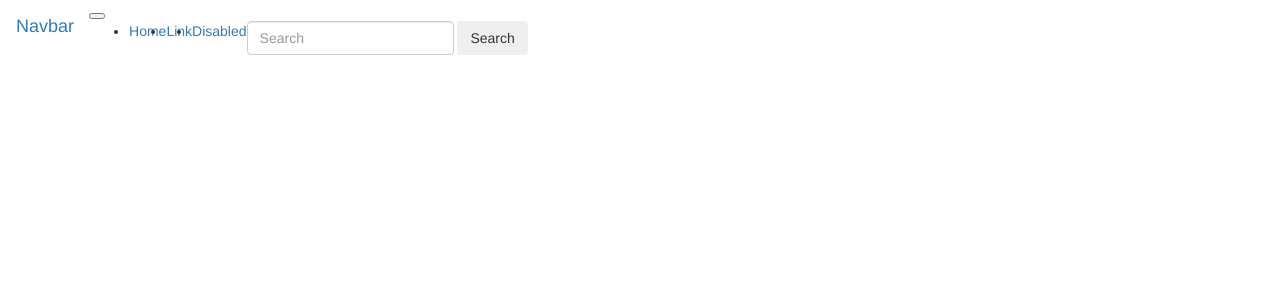
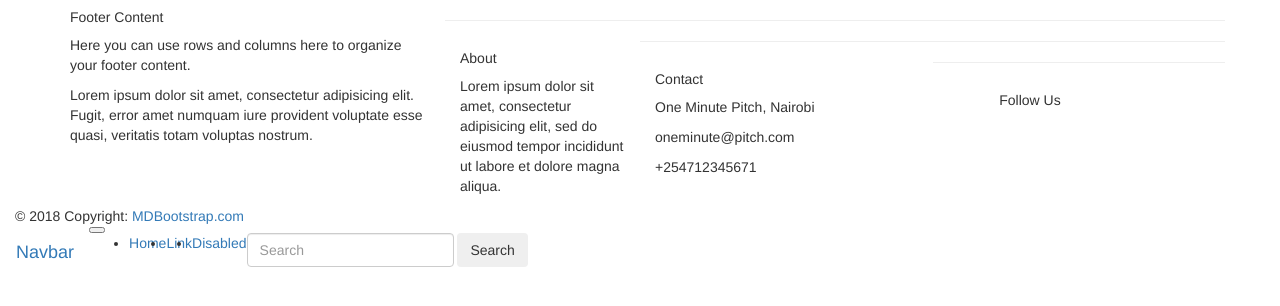
Before and after one commit to vincentmuya/one-minute-pitch, a Flask app: template app/templates/base.html in a window 1280 px wide. Shown: the top 306 px of the page. Run offline with Flask 2, Linux system fonts and the light colour scheme; the template is opened without the code that fills it, so the values that code supplies are empty; some libraries are stand-ins or nearby versions.

Commit message:
created footer

```diff
--- a/app/templates/base.html
+++ b/app/templates/base.html
@@ -4,3 +4,4 @@
 {% block navbar %}
     {% include 'navbar.html' %}
 {% endblock %}
+    {% include 'footer.html' %}
--- /dev/null
+++ b/app/templates/footer.html
@@ -0,0 +1,69 @@
+<footer class="page-footer center-on-small-only mdb-color lighten-3">
+
+    <!--Footer Links-->
+    <div class="container">
+        <div class="row my-4">
+
+            <!--First column-->
+            <div class="col-md-4 col-lg-4">
+                <h5 class="title mb-4 font-bold">Footer Content</h5>
+                <p>Here you can use rows and columns here to organize your footer content.</p>
+                <p>Lorem ipsum dolor sit amet, consectetur adipisicing elit. Fugit, error amet numquam iure provident
+                    voluptate esse quasi, veritatis totam voluptas nostrum. </p>
+            </div>
+            <!--/.First column-->
+
+            <hr class="clearfix w-100 d-md-none">
+
+            <!--Second column-->
+            <div class="col-md-2 col-lg-2 ml-auto">
+                <h5 class="title mb-4 font-bold">About</h5>
+                <p>Lorem ipsum dolor sit amet, consectetur adipisicing elit, sed do eiusmod tempor incididunt ut labore et dolore magna aliqua.</p>
+            </div>
+            <!--/.Second column-->
+
+            <hr class="clearfix w-100 d-md-none">
+
+            <!--Third column-->
+            <div class="col-md-4 col-lg-3">
+                <h5 class="title mb-4 font-bold">Contact</h5>
+                <!--Info-->
+                <p><i class="fa fa-home mr-3"></i> One Minute Pitch, Nairobi</p>
+                <p><i class="fa fa-envelope mr-3"></i> oneminute@pitch.com</p>
+                <p><i class="fa fa-phone mr-3"></i> +254712345671 </p>
+            </div>
+            <!--/.Third column-->
+
+            <hr class="clearfix w-100 d-md-none">
+
+            <!--Fourth column-->
+            <div class="col-md-2 col-lg-2 text-center">
+                <h5 class="title mb-4 font-bold">Follow Us</h5>
+                <!--Social buttons-->
+                <div class="social-section mt-2 ">
+                    <!--Facebook-->
+                    <a type="button" class="btn-floating btn-small btn-fb"><i class="fa fa-facebook"></i></a>
+                    <!--Twitter-->
+                    <a type="button" class="btn-floating btn-small btn-tw"><i class="fa fa-twitter"></i></a>
+                    <!--Google +-->
+                    <a type="button" class="btn-floating btn-small btn-gplus"><i class="fa fa-google-plus"></i></a>
+                    <!--Dribbble-->
+                    <a type="button" class="btn-floating btn-small btn-dribbble"><i class="fa fa-dribbble"></i></a>
+                </div>
+            </div>
+            <!--/.Fourth column-->
+
+        </div>
+    </div>
+    <!--/.Footer Links-->
+
+    <!--Copyright-->
+    <div class="footer-copyright">
+        <div class="container-fluid">
+            © 2018 Copyright: <a href="https://www.MDBootstrap.com"> MDBootstrap.com </a>
+
+        </div>
+    </div>
+    <!--/.Copyright-->
+
+</footer>
```
